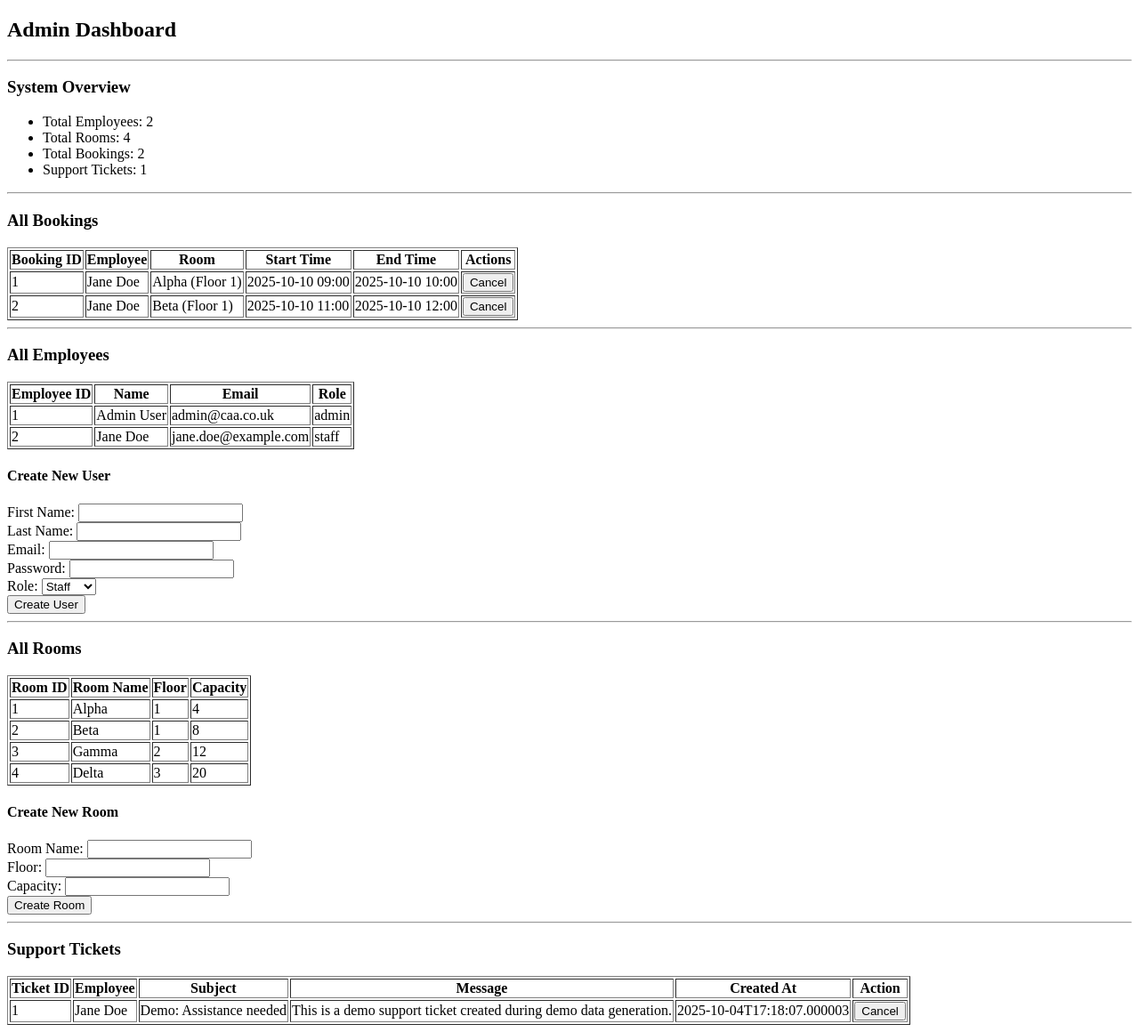
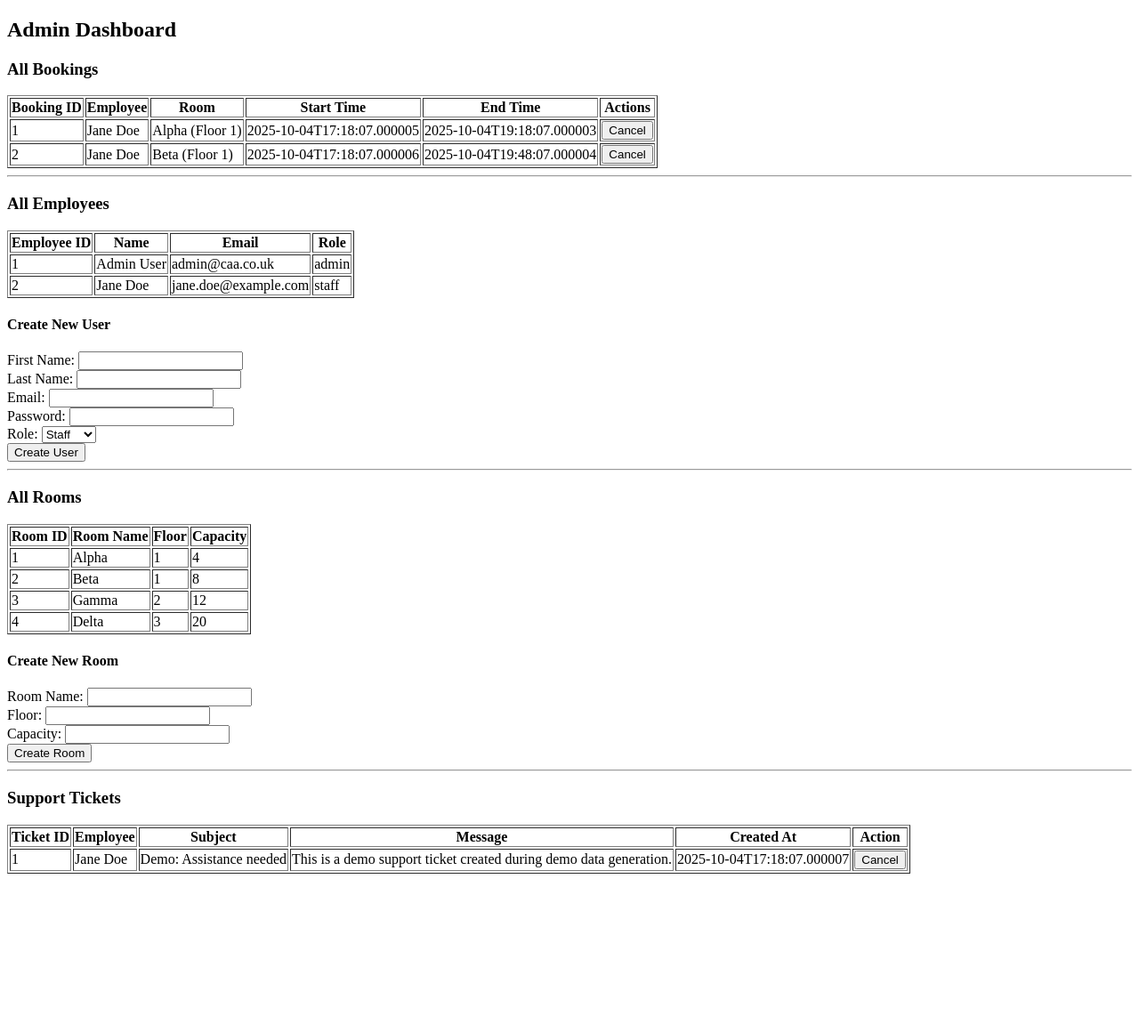
Before and after one commit to Karelak/meeting-room-manager, a Flask app: page /admin/dashboard in a window 1280 px wide. Shown: the part 98-1258 px from the top of the page at 89% size. After the commit the page ends 1080 px from the top, so only its background shows below. Run offline with Flask 3, Linux system fonts and the light colour scheme; the visitor is signed in with stand-in values (Sample User, id 1); data comes from the database, SQL or seed files in the repository.

Commit message:
Refactor: Update app configuration to set SECRET_KEY dynamically; modify demo booking times to use current datetime; remove system overview section from admin dashboard

```diff
--- a/app.py
+++ b/app.py
@@ -1,12 +1,14 @@
 from flask import Flask, render_template, request, redirect, url_for, session, flash
 from models import db, Employee, Room, Booking, Admin, SupportTicket
+import os
+from datetime import datetime, timedelta
 
 app = Flask(__name__)
 app.config["SQLALCHEMY_DATABASE_URI"] = "sqlite:///meeting_rooms.db"
+app.config["SECRET_KEY"] = os.urandom(24)
 
 
 db.init_app(app)
-
 
 def is_logged_in():
     return "employeeid" in session
@@ -333,14 +335,12 @@
             booking1 = Booking(
                 employeeid=employee.employeeid,
                 roomid=room_alpha.roomid,
-                timebegin="2025-10-10 09:00",
-                timefinish="2025-10-10 10:00",
+                timefinish=(datetime.now() + timedelta(hours=2)).isoformat(),
             )
             booking2 = Booking(
                 employeeid=employee.employeeid,
                 roomid=room_beta.roomid,
-                timebegin="2025-10-10 11:00",
-                timefinish="2025-10-10 12:00",
+                timefinish=(datetime.now() + timedelta(hours=2,minutes=30)).isoformat(),
             )
             db.session.add_all([booking1, booking2])
 
--- a/templates/dashboard/admin.html
+++ b/templates/dashboard/admin.html
@@ -1,18 +1,6 @@
 {% extends "base.html" %} {% block title %}Admin Dashboard - Meeting Room
 Booking System{% endblock %} {% block content %}
 <h2>Admin Dashboard</h2>
-
-<hr />
-
-<h3>System Overview</h3>
-<ul>
-  <li>Total Employees: {{ employees|length }}</li>
-  <li>Total Rooms: {{ rooms|length }}</li>
-  <li>Total Bookings: {{ bookings|length }}</li>
-  <li>Support Tickets: {{ tickets|length }}</li>
-</ul>
-
-<hr />
 
 <h3>All Bookings</h3>
 {% if bookings %}
```
